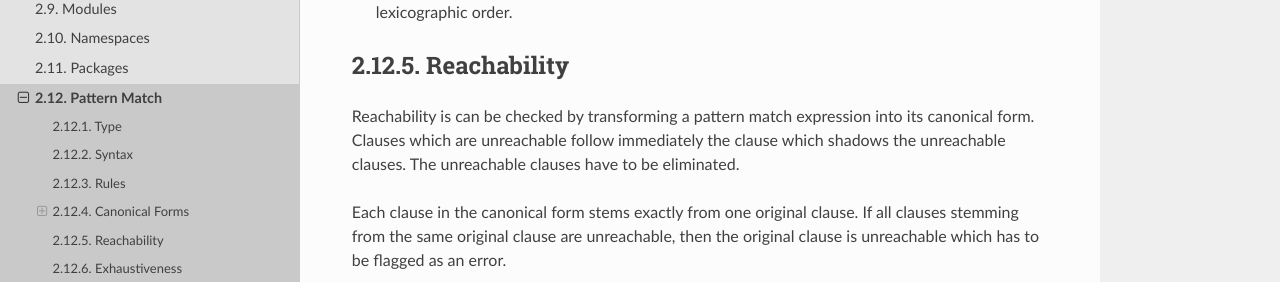
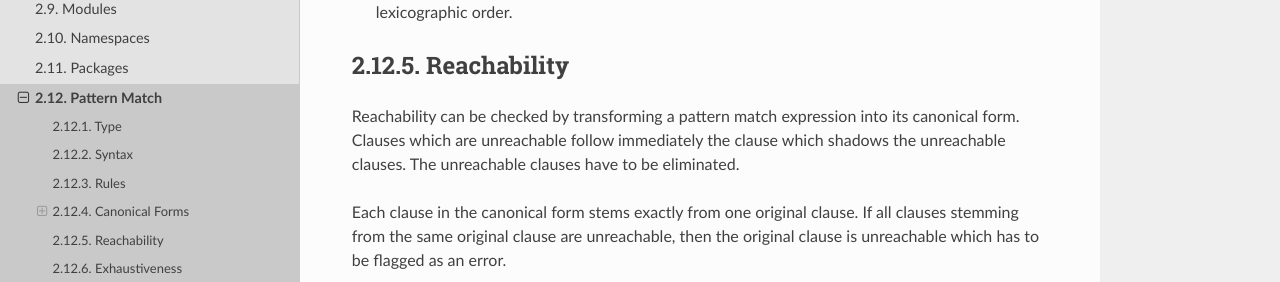
Before and after one commit to alba-lang/lang-spec, a Sphinx documentation site: the page built from sphinx/source/lang-elems/pattern-match.rst, in a window 1280 px wide and 900 px high, scrolled down 5023 px. Shown: the part 151-433 px from the top of the window. Built offline with Sphinx 7.4.7 and the Read the Docs theme 2.0.0, drawn with Linux system fonts in a browser that asks for light colours; some of the changed text lies outside the part shown.

```diff
--- a/sphinx/source/lang-elems/pattern-match.rst
+++ b/sphinx/source/lang-elems/pattern-match.rst
@@ -312,9 +312,9 @@ Proof:
 Reachability
 ==============================
 
-Reachability is can be checked by transforming a pattern match expression into
-its canonical form. Clauses which are unreachable follow immediately the
-clause which shadows the unreachable clauses. The unreachable clauses have to be
+Reachability can be checked by transforming a pattern match expression into its
+canonical form. Clauses which are unreachable follow immediately the clause
+which shadows the unreachable clauses. The unreachable clauses have to be
 eliminated.
 
 Each clause in the canonical form stems exactly from one original clause. If all
```
Also changed, not shown: other parts of sphinx/source/lang-elems/pattern-match.rst (+3 -3 lines).
